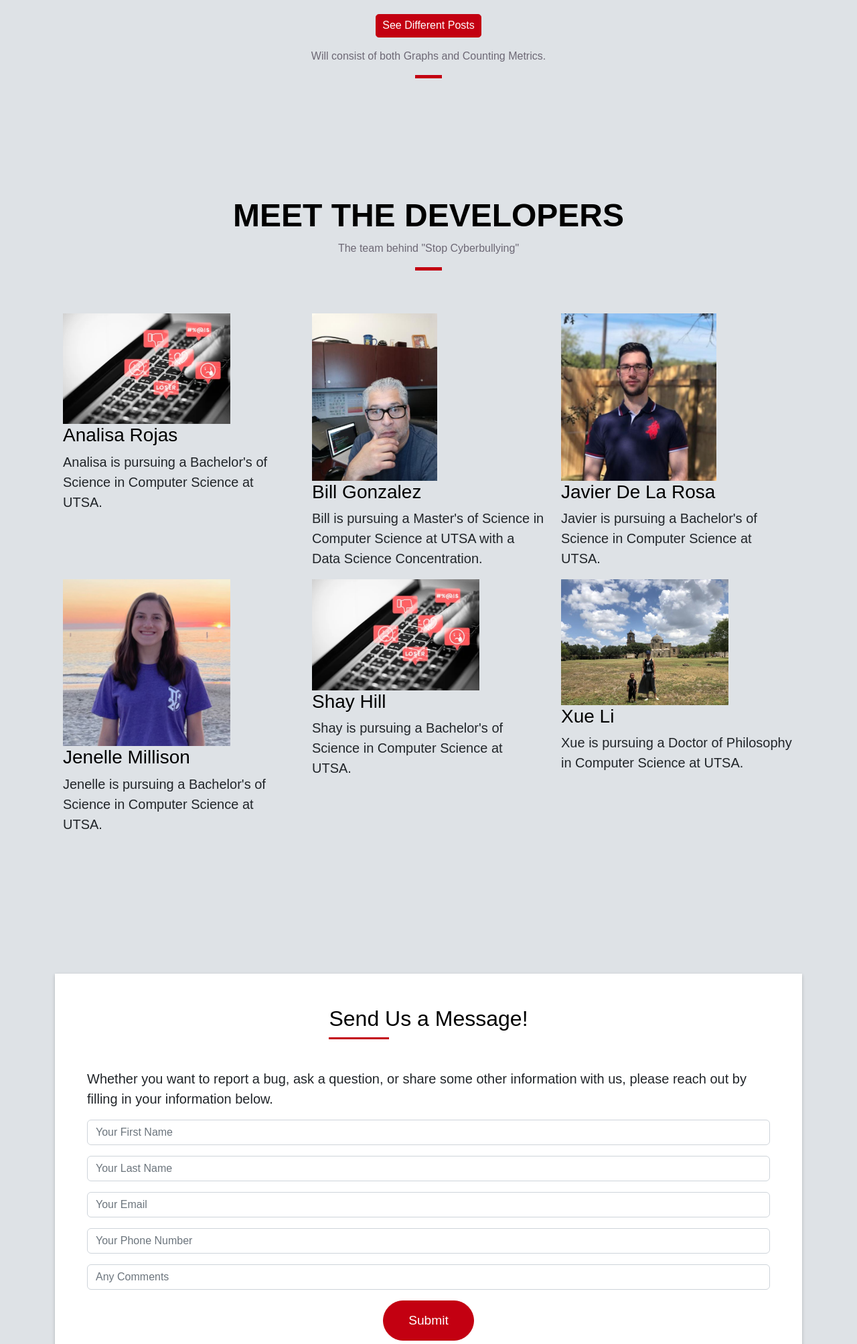
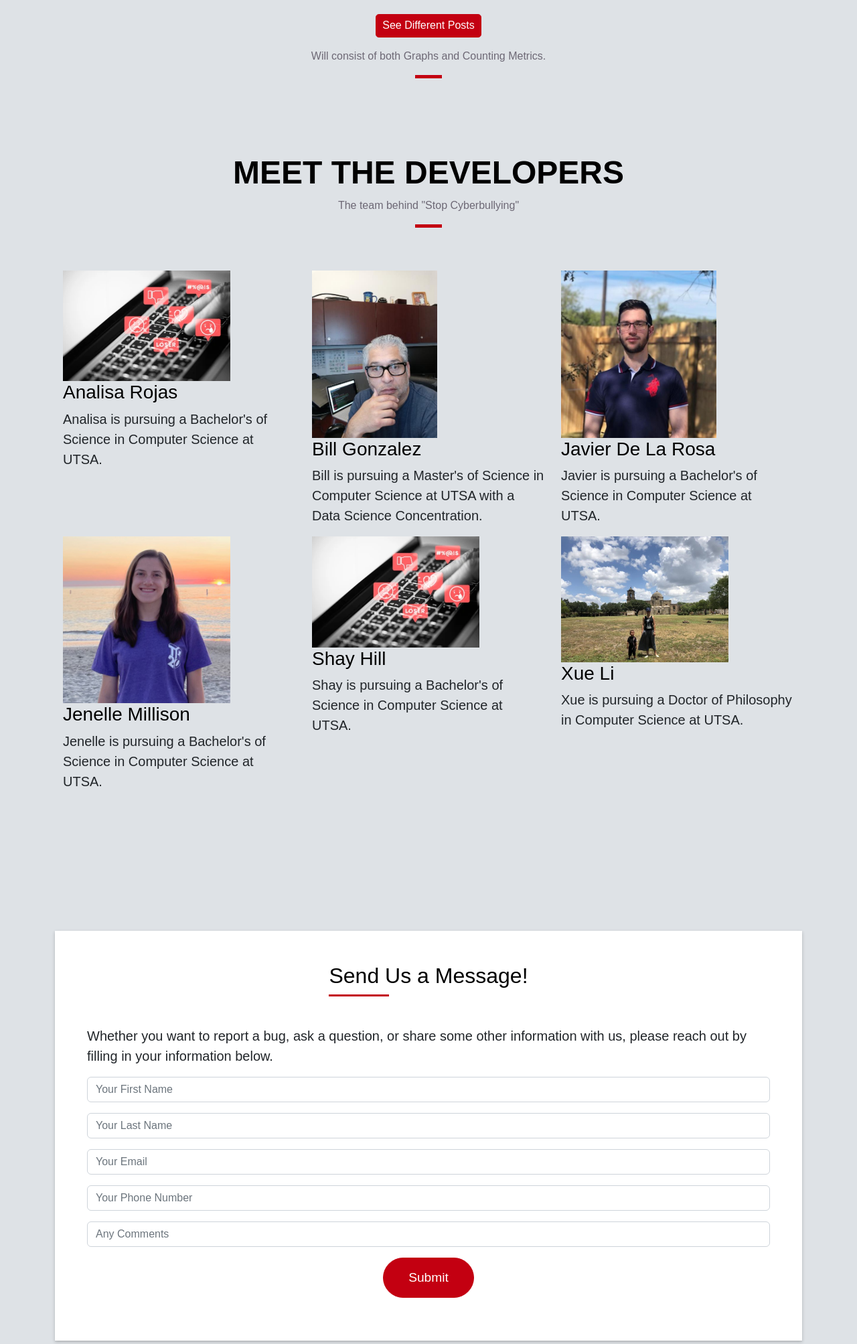
Before and after one commit to jenellemillison/cyberbullying-website, a PHP site: page / in a window 1280 px wide. Shown: the part 2281-4288 px from the top of the page at 67% size. Run offline with PHP 8.4, Linux system fonts and the light colour scheme; data that the repository does not hold is empty; some libraries are stand-ins or nearby versions.

Commit message:
get rid of 3 divs to save space

```diff
--- a/LSDM/index.php
+++ b/LSDM/index.php
@@ -158,9 +158,7 @@ echo '<html lang="en">
       </div>
     </div>
     <!-- start graphs section> -->
-	<div class="row">
-      <div class="col-sm-12">
-        <div class="title-box text-center">';
+';
 
 			//DB connection
 			$servername = $_ENV[ "MYSQLHOST" ];
@@ -216,9 +214,7 @@ echo '<html lang="en">
 		}
 		echo '</div>
 		</div>
-      </div>
-    </div>
-  </div>
+
 </section>
 <!-- End Counter Section -->
 <!-- ======= Meet the Developers ======= -->
```
